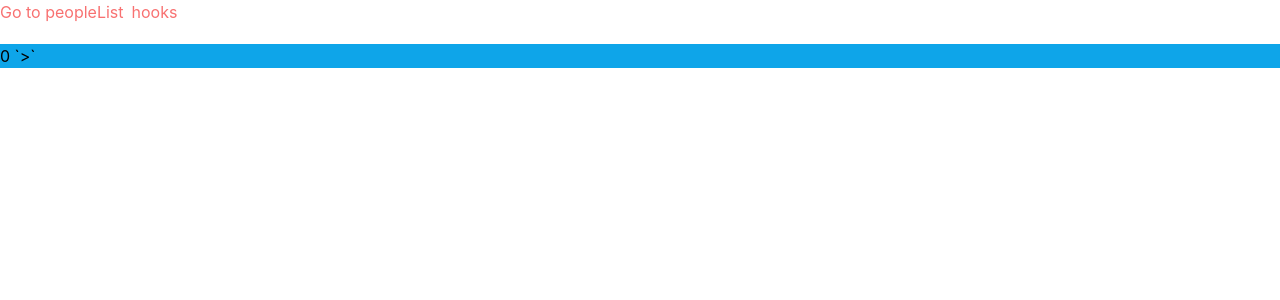
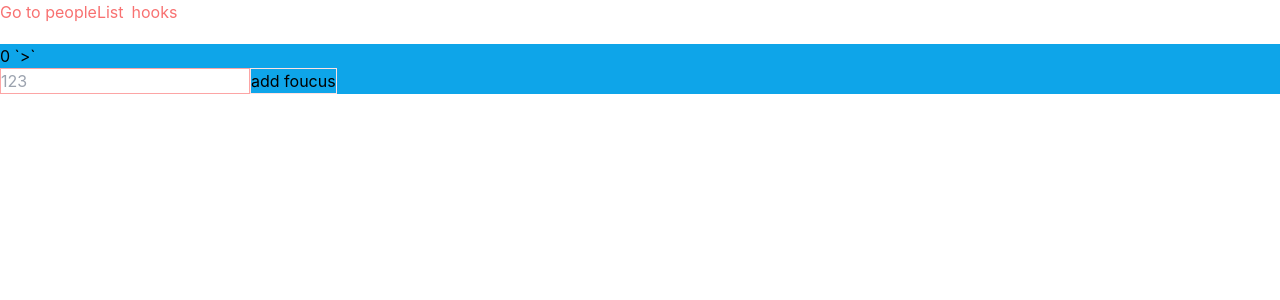
Before and after one commit to eepson123tw/my-app, a React (Create React App) app: page /Hooks in a window 1280 px wide. Shown: the top 300 px of the page. Built offline with nearby package versions, Linux system fonts and the light colour scheme; no server answers.

Commit message:
feat:add the useRef hook

```diff
--- a/src/routes/hooks.tsx
+++ b/src/routes/hooks.tsx
@@ -1,4 +1,4 @@
-import { useState, useReducer, useEffect } from 'react'
+import { useState, useRef, useReducer, useEffect } from 'react'
 import axios from 'axios'
 
 export default function Hooks() {
@@ -26,27 +26,49 @@ export default function Hooks() {
     { name: '', id: 0 }
   ])
 
+  //useRef like an domQuerySelector help developer use dom element easily
+  const inputRef = useRef<HTMLInputElement>(null)
+
+  const onclickBtn = () => {
+    if (null !== inputRef.current) {
+      inputRef.current.focus()
+    }
+  }
+
   // const [state, dispatch] = useReducer(reducer, { count: 0, showText: true })
 
   useEffect(() => {
-    // when render execute useEffect fn will run,include changing the state ,because changing state will rerender the Page(*)
-    // when page render useEffect will render once and change the state will can once (render twice)
-    // use empty ary to call once , or pass the watching state which you want to focus at
     axios.get('https://jsonplaceholder.typicode.com/comments').then((res) => {
       setFakeData(res.data)
-      // console.log(123)
     })
   }, [])
 
   return (
     <div className='App mt-5 mx-auto  container   bg-sky-500 '>
       {fakeData &&
-        fakeData.map((d) => (
-          <h2 key={d.id}>
-            {d.id} `&gt;`
-            {d.name}
-          </h2>
-        ))}
+        fakeData.map(
+          (d, i) =>
+            i <= 10 && (
+              <h2 key={d.id}>
+                {d.id} `&gt;`
+                {d.name}
+              </h2>
+            )
+        )}
+
+      <div className='flex'>
+        <input
+          type='text'
+          name='app'
+          placeholder='123'
+          className='border border-red-300'
+          ref={inputRef}
+        />
+        <button onClick={onclickBtn} className=' border border-red-100'>
+          add foucus
+        </button>
+      </div>
+
       {/* <input
         type='text'
         placeholder='insert'
```
Also changed, not shown: 1 other file (tests, documents, lock files or other folders).
